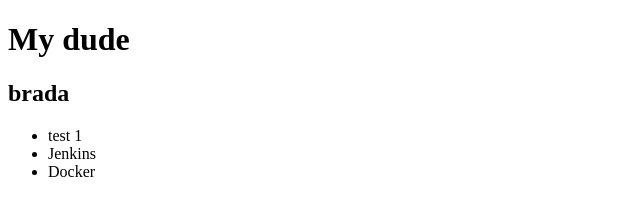
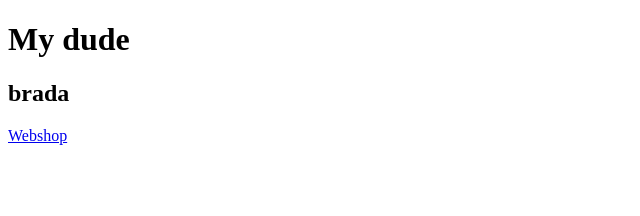
Before and after one commit to danylolviv/DockerJenkinsExperiment, a plain HTML site: page index.html in a window 1280 px wide. Shown: the whole page, without its empty margins (0-640 px from the left). Drawn offline with Linux system fonts and the light colour scheme.

Commit message:
link added

```diff
--- a/index.html
+++ b/index.html
@@ -7,10 +7,8 @@
 <body>
 <h1>My dude</h1>
 <h2>brada</h2>
-<ul>
-    <li>test 1</li>
-    <li>Jenkins</li>
-    <li>Docker</li>
-</ul>
+<nav>
+    <a href="shop.html">Webshop</a>
+</nav>
 </body>
 </html>
```
Also changed, not shown: shop.html (+5 -0 lines).
